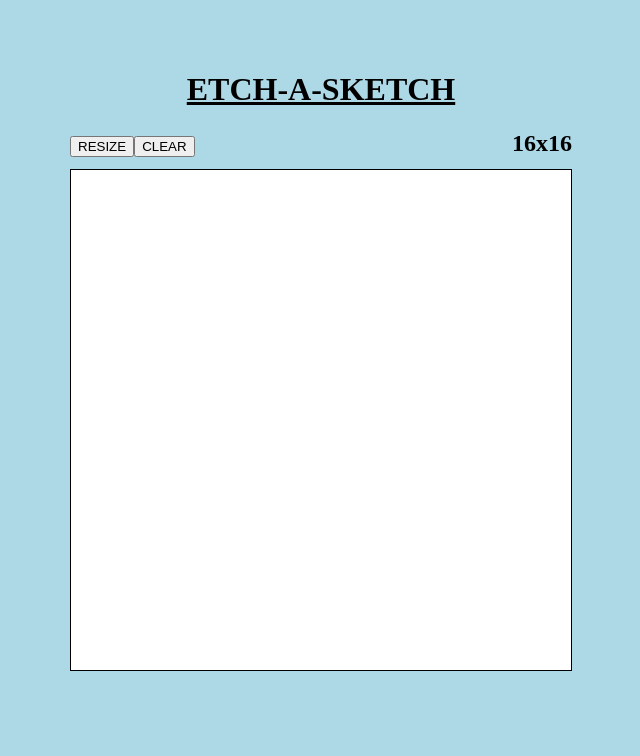
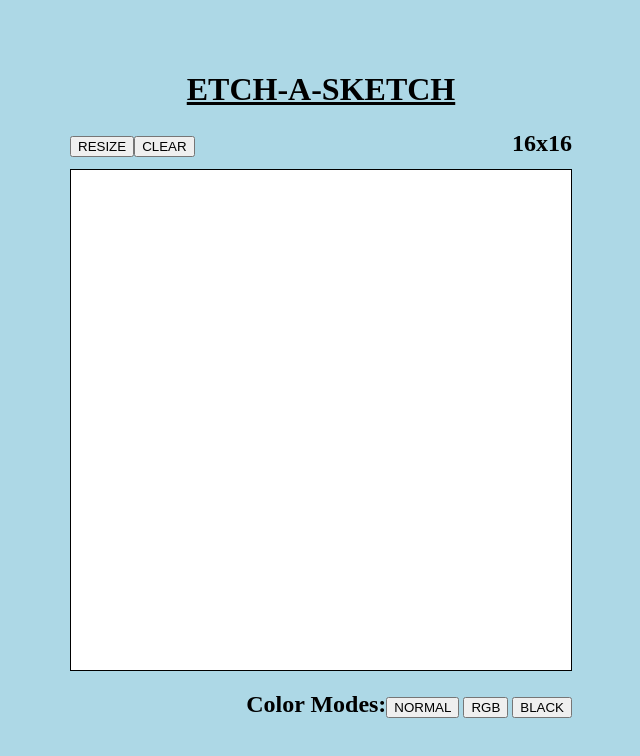
Before and after one commit to AdramCreate/etch-a-sketch, a plain HTML site: page index.html in a window 1280 px wide. Shown: the whole page, without its empty margins (319-959 px from the left). Drawn offline with Linux system fonts and the light colour scheme.

Commit message:
Dev: Color Modes markup and initial styling

```diff
--- a/index.html
+++ b/index.html
@@ -9,7 +9,7 @@
         <main>
             <div id="main-div">
                 <header id="main-header">
-                    <h1>Etch-a-Sketch</h1>
+                    <h1>ETCH-A-SKETCH</h1>
                 </header>
                 <section id="top-bar">
                     <section id="controls">
@@ -21,6 +21,24 @@
                     </section>
                 </section>
                 <section id="main-grid"></section>
+                <section id="bottom-bar">
+                    <section id="color-modes-section">
+                        <div id="color-modes-header-div">
+                            <h2 id="color-modes-header">Color Modes:</h2>
+                        </div>
+                        <div id="color-mode-controls-div">
+                            <button type="button" id="normal-button">
+                                NORMAL
+                            </button>
+                            <button type="button" id="random-rgb-button">
+                                RGB
+                            </button>
+                            <button type="button" id="black-button">
+                                BLACK
+                            </button>
+                        </div>
+                    </section>
+                </section>
             </div>
         </main>
         <script src="script.js" type="text/javascript"></script>
--- a/styles.css
+++ b/styles.css
@@ -20,7 +20,6 @@ main {
 }
 
 h1 {
-    text-transform: uppercase;
     text-decoration: underline;
 }
 
@@ -38,6 +37,21 @@ h1 {
     margin: 0;
 }
 
+#color-modes-section {
+    display: flex;
+    align-items: baseline;
+    white-space: nowrap;
+    float: right;
+}
+
+#color-modes-section > div {
+    display: inline-block;
+}
+
+#color-modes-control-div {
+    margin-left: 10px;
+}
+
 .grid-row {
     display: flex;
 }
```
